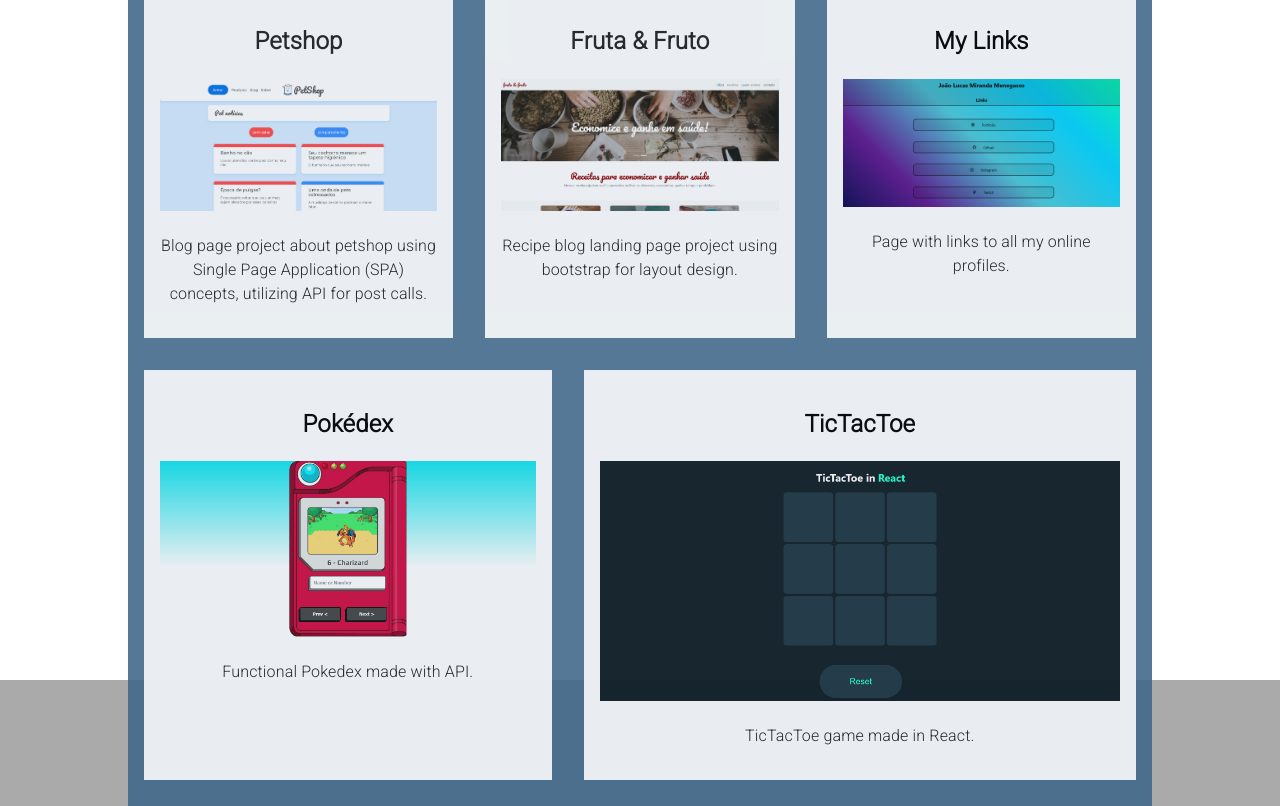
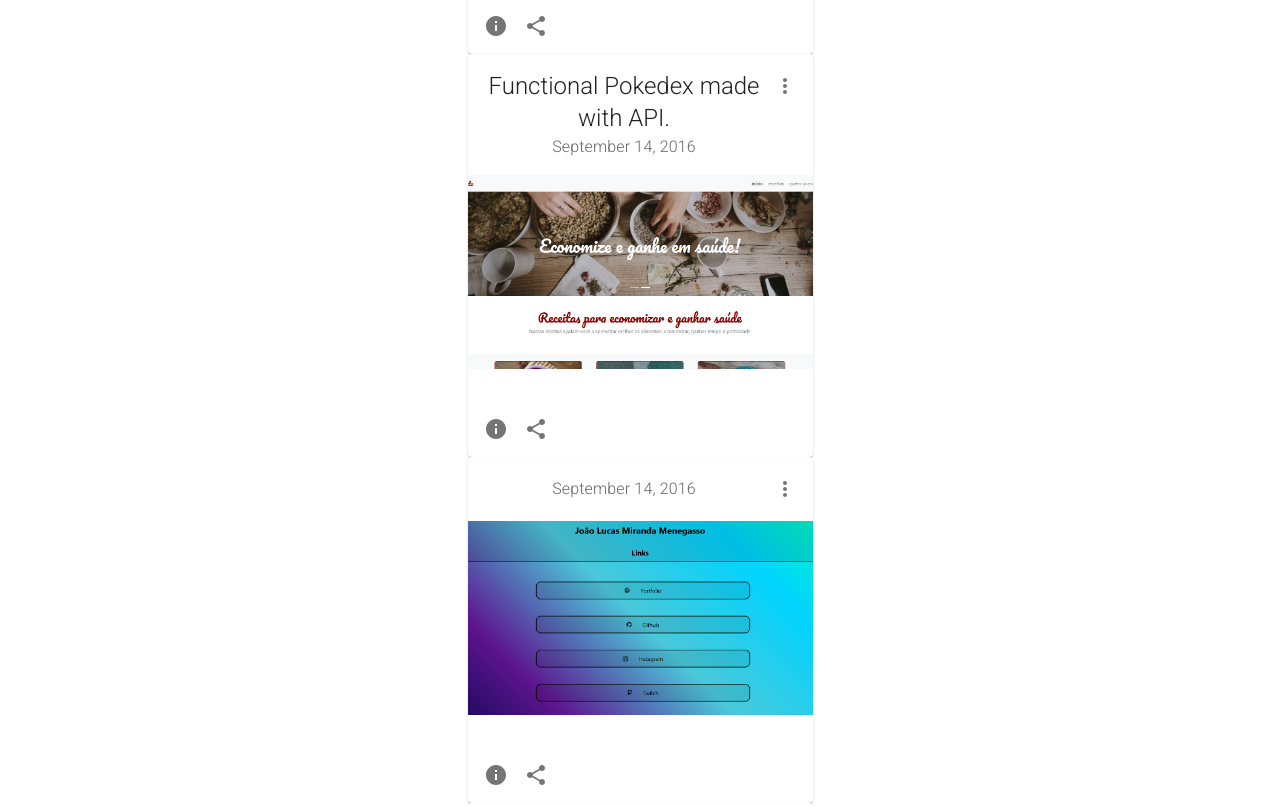
Before and after one commit to joaolucasmm/portfolio-dev, a React (Create React App) app: page / in a window 1280 px wide. Shown: the part 1720-2526 px from the top of the page. Built offline with nearby package versions, Linux system fonts and the light colour scheme.

Commit message:
Update projects section with MUI components

```diff
--- a/src/Components/Projects/Projects.jsx
+++ b/src/Components/Projects/Projects.jsx
@@ -1,51 +1,91 @@
-import React from 'react';
-import petshop from '../../Assets/Images/petshop.png';
-import frutaEfruto from '../../Assets/Images/fruta-e-fruto.png';
-import myLinks from '../../Assets/Images/my-links.png';
-import pokedex from '../../Assets/Images/pokedex.png';
-import tictactoe from '../../Assets/Images/screenshotTictactoe.png';
-import textSelector from './texts';
+import { useState } from "react";
+import petshop from "../../Assets/Images/petshop.png";
+import frutaEfruto from "../../Assets/Images/fruta-e-fruto.png";
+import myLinks from "../../Assets/Images/my-links.png";
+import pokedex from "../../Assets/Images/pokedex.png";
+import tictactoe from "../../Assets/Images/screenshotTictactoe.png";
+import textSelector from "./texts";
+import Dialog from "./Dialog/Dialog";
+import ProjectCard from "./ProjectCard/ProjectCard";
 
-function Projects({ language }) {
+function Projects({ styleSection, language }) {
+    const [open, setOpen] = useState(false);
+    const [projectIndex, setProjectIndex] = useState(0);
+
+    const handleClickOpen = (item) => {
+        setOpen(true);
+        setProjectIndex(item);
+    };
+
+    const handleClose = () => {
+        setOpen(false);
+    };
+
+    const projects = [
+        {
+            title: textSelector(language, 1),
+            image: petshop,
+            description: textSelector(language, 6),
+        },
+        {
+            title: textSelector(language, 4),
+            image: frutaEfruto,
+            description: textSelector(language, 7),
+        },
+        {
+            title: textSelector(language, 7),
+            image: myLinks,
+            description: textSelector(language, 8),
+        },
+        {
+            title: textSelector(language, 10),
+            image: pokedex,
+            description: textSelector(language, 9),
+        },
+        {
+            title: textSelector(language, 13),
+            image: tictactoe,
+            description: textSelector(language, 10),
+        },
+    ];
+
     return (
-        <div id='projects' className='container-projects'>
-            <div className='projects'>
-                <h1 className='projects__title'>{textSelector(language, 0)}</h1>
-                <div className='projects__container'>
-                    <div className='project'>
-                        <h2>Petshop</h2>
-                        <a href='https://github.com/joaolucasmm/petshop'>
-                            <img src={petshop} className='project__image' alt='Print do blog de pets'/></a>
-                        <p>{textSelector(language, 1)}</p>
-                    </div>
-                    <div className='project'>
-                        <h2>Fruta & Fruto</h2>
-                        <a href='https://github.com/joaolucasmm/bootstrap-study'>
-                            <img src={frutaEfruto} className='project__image' alt='Print do blog de receitas'/></a>
-                        <p>{textSelector(language, 2)}</p>
-                    </div>
-                    <div className='project'>
-                        <h2><a className='project__link' href='https://joaolucasmm.github.io/my-links/'>My Links</a></h2>
-                        <a href='https://github.com/joaolucasmm/my-links'>
-                            <img src={myLinks} className='project__image' alt='Print da LinkTree'/></a>
-                        <p>{textSelector(language, 3)}</p>
-                    </div>
-
-                </div>
-                <div className='projects__container'>
-                    <div className='project'>
-                        <h2><a className='project__link' href='https://joaolucasmm.github.io/Pokedex/'>Pokédex</a></h2>
-                        <a href='https://github.com/joaolucasmm/Pokedex'>
-                            <img src={pokedex} className='project__image' alt='Print da Pokedex'/></a>
-                        <p>{textSelector(language, 4)}</p>
-                    </div>
-                    <div className='project'>
-                        <h2><a className='project__link' href='https://joaolucasmm.github.io/TicTacToe/'>TicTacToe</a></h2>
-                        <a href='https://github.com/joaolucasmm/TicTacToe'>
-                            <img src={tictactoe} className='project__image' alt='Print do TicTacToe'/></a>
-                        <p>{textSelector(language, 5)}</p>
-                    </div>
-                </div>
+        <div className={styleSection}>
+            <div className="container_projects">
+                <h1 className="projects__title">{textSelector(language, 0)}</h1>
+                <Dialog
+                    open={open}
+                    handleClose={handleClose}
+                    projectIndex={projectIndex}
+                    title={textSelector(language, projectIndex * 3 + 1)}
+                    image={
+                        projectIndex === 0
+                            ? petshop
+                            : projectIndex === 1
+                            ? frutaEfruto
+                            : projectIndex === 2
+                            ? myLinks
+                            : projectIndex === 3
+                            ? pokedex
+                            : tictactoe
+                    }
+                    fullDescription={textSelector(
+                        language,
+                        projectIndex * 3 + 3
+                    )}
+                />
+                <span className="project_items">
+                    {projects.map((project, index) => (
+                        <ProjectCard
+                            key={index}
+                            title={project.title}
+                            image={project.image}
+                            language={language}
+                            handleClickOpen={() => handleClickOpen(index)}
+                            description={project.description}
+                        />
+                    ))}
+                </span>
             </div>
         </div>
     );
--- a/src/Components/Projects/Projects.scss
+++ b/src/Components/Projects/Projects.scss
@@ -1,39 +1,73 @@
 @import '../UI/variables.scss';
 
-.container-projects {
+.container_projects {
     display: flex;
-    justify-content: center;
-    align-items: center;
-    height: 100vh;
-    padding-bottom: 20rem;
-    .projects {
-        width: 80%;
-        margin: auto;
-        margin-bottom: 2rem;
-        background: $blue;
-        border-radius: 30px;
-        .projects__container {
+    flex-direction: column;
+
+    .project_items {
         display: flex;
-            .project {
-                padding: 1rem;
-                background: white;
-                margin: 1rem;
-                opacity: 0.88;
-                .project__link {
-                    color: black;
-                    text-decoration: none;
-                    transition: font-size .2s;
+        flex-direction: row;
+        flex-wrap: wrap;
+        width: 1200px;
+        justify-content: space-between;
+        row-gap: 25px;
     }
-                .project__link:hover {
-                    font-size: 1.08em;
+
 }
-                .project__image {
-                    max-width:100%;
+.dialog_title {
+    text-align: center;
 }
+.dialog_content {
+    display: flex;
+    flex-direction: row;
+    justify-content: space-around;
+    .dialog_media {
+        width: 800px;
     }
+    .dialog_description {
+        width: 550px;
     }
+    .dialog_rows {
+        display: flex;
+        flex-direction: column;
     }
+
 }
+
+// .container-projects {
+//     display: flex;
+//     justify-content: center;
+//     align-items: center;
+//     height: 100vh;
+//     padding-bottom: 20rem;
+//     .projects {
+//         width: 80%;
+//         margin: auto;
+//         margin-bottom: 2rem;
+//         background: $blue;
+//         border-radius: 30px;
+//         .projects__container {
+//             display: flex;
+//             .project {
+//                 padding: 1rem;
+//                 background: white;
+//                 margin: 1rem;
+//                 opacity: 0.88;
+//                 .project__link {
+//                     color: black;
+//                     text-decoration: none;
+//                     transition: font-size .2s;
+//                 }
+//                 .project__link:hover {
+//                     font-size: 1.08em;
+//                 }
+//                 .project__image {
+//                     max-width:100%;
+//                 }
+//             }
+//         }
+//     }
+// }
 
 @media (max-width: $breakpoint-tablet) {
     .container-projects {
```
Lines whose indentation alone changed are shown as unchanged.
